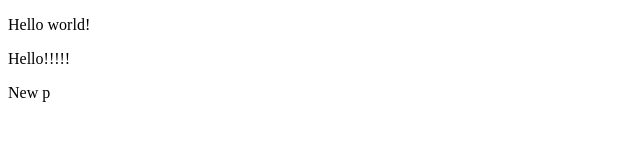
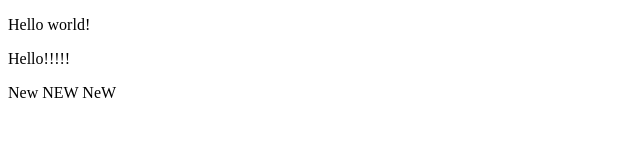
Before and after one commit to VasiliiGarifullin/firstProject, a plain HTML site: page index.html in a window 1280 px wide. Shown: the full height of the page, 0-640 px from the left. Drawn offline with Linux system fonts and the light colour scheme.

Commit message:
chande index.html

```diff
--- a/index.html
+++ b/index.html
@@ -9,7 +9,7 @@
 
     <p>Hello world!</p>
      <p>Hello!!!!!</p>
-     <p>New p</p>
+     <p>New NEW NeW</p>
      <script src='JS/script.js'></script>
 </body>
 </html>
```
